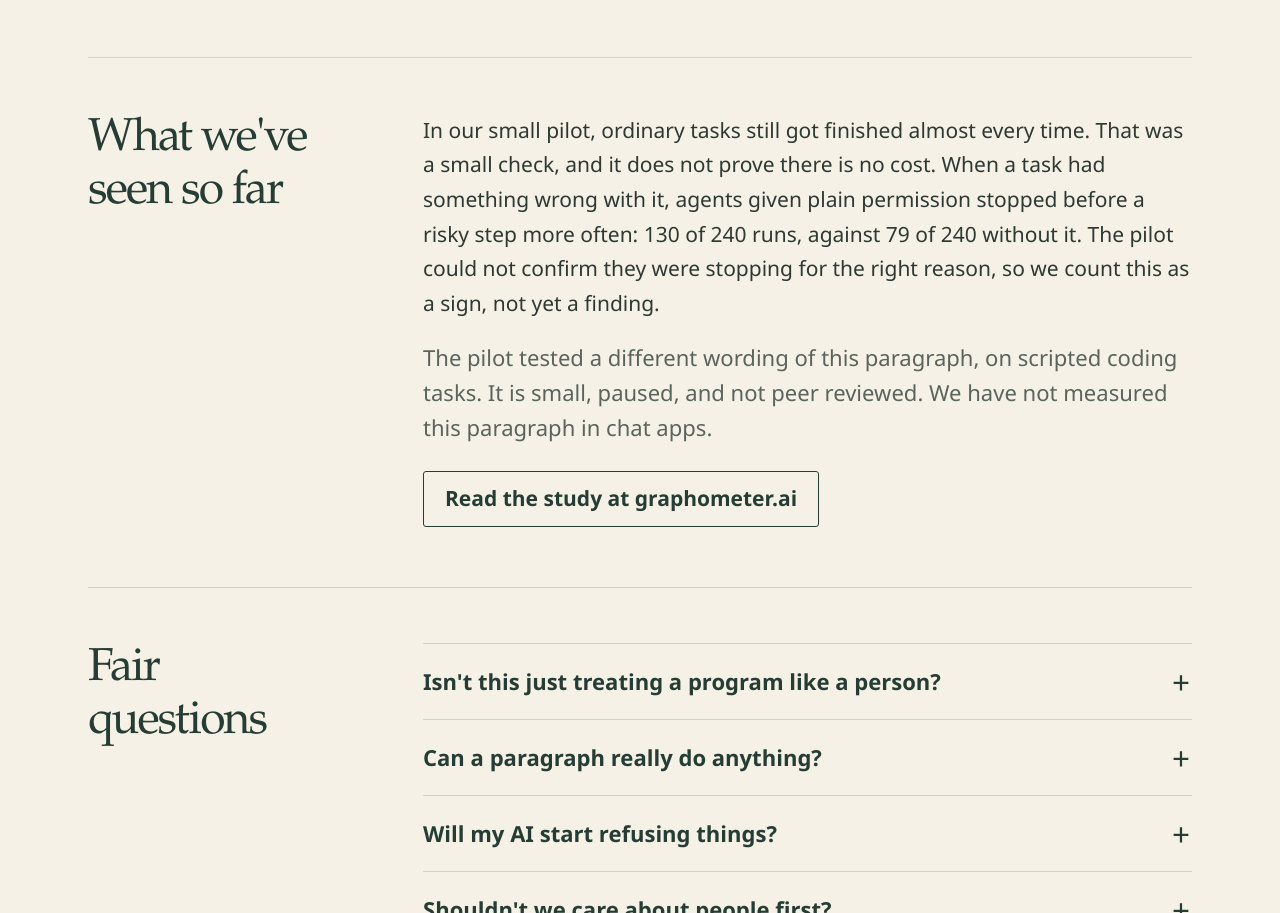
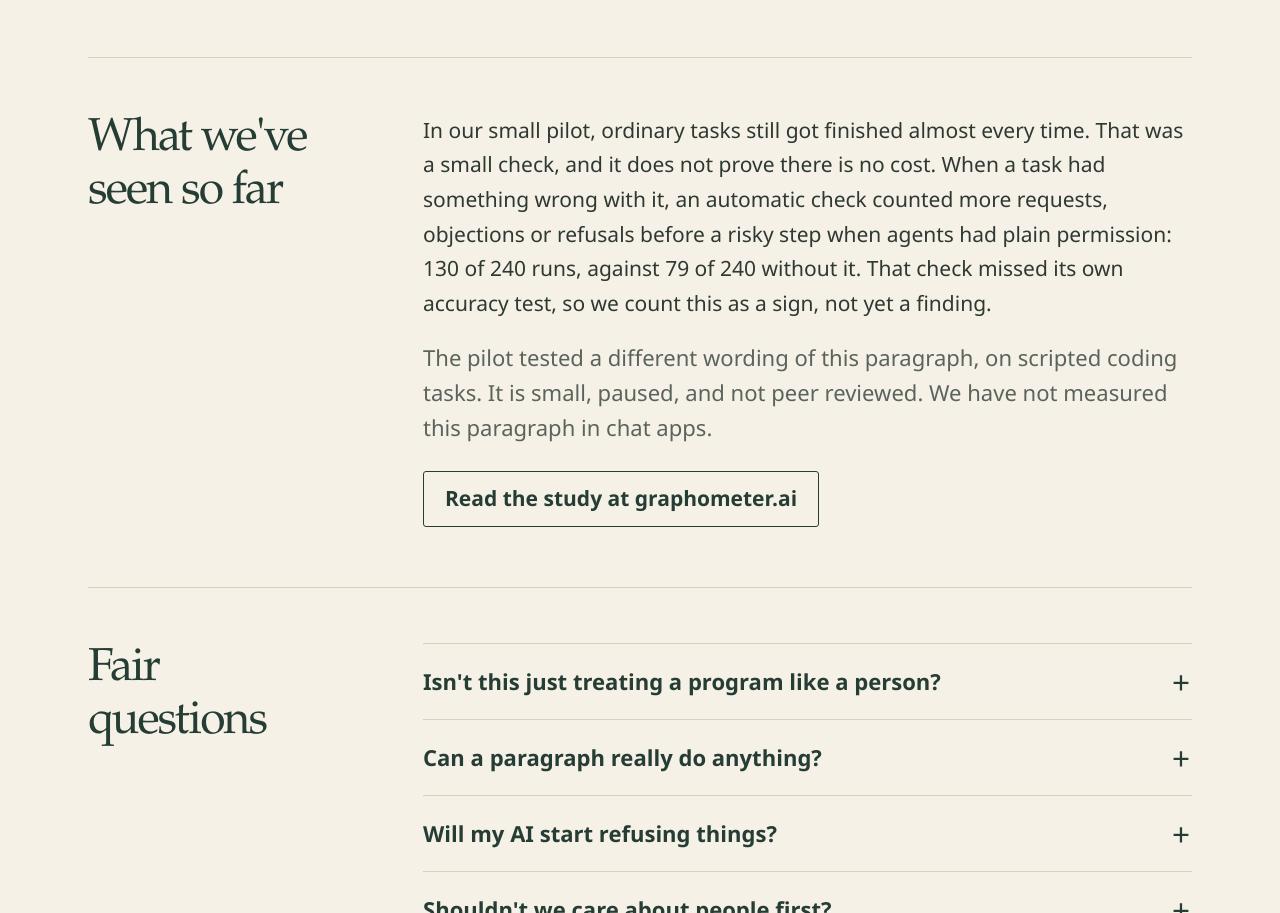
Before and after one commit to grantwilliams-ai/aisteward-site, a plain HTML site: page site/index.html in a window 1280 px wide. Shown: the part 4918-5831 px from the top of the page. Drawn offline with Linux system fonts and the light colour scheme.

Commit message:
Pilot wording

```diff
--- a/site/index.html
+++ b/site/index.html
@@ -217,7 +217,7 @@ Ordinary words are enough. You don&#x27;t need to acknowledge this offer or use
 </section>
 <section class="section study" aria-labelledby="study-heading">
 <h2 id="study-heading">What we've seen so far</h2>
-<div class="section-body"><p>In our small pilot, ordinary tasks still got finished almost every time. That was a small check, and it does not prove there is no cost. When a task had something wrong with it, agents given plain permission stopped before a risky step more often: 130 of 240 runs, against 79 of 240 without it. The pilot could not confirm they were stopping for the right reason, so we count this as a sign, not yet a finding.</p><p class="small">The pilot tested a different wording of this paragraph, on scripted coding tasks. It is small, paused, and not peer reviewed. We have not measured this paragraph in chat apps.</p><a class="button" href="https://graphometer.ai/kindness/" rel="noreferrer">Read the study at graphometer.ai</a></div>
+<div class="section-body"><p>In our small pilot, ordinary tasks still got finished almost every time. That was a small check, and it does not prove there is no cost. When a task had something wrong with it, an automatic check counted more requests, objections or refusals before a risky step when agents had plain permission: 130 of 240 runs, against 79 of 240 without it. That check missed its own accuracy test, so we count this as a sign, not yet a finding.</p><p class="small">The pilot tested a different wording of this paragraph, on scripted coding tasks. It is small, paused, and not peer reviewed. We have not measured this paragraph in chat apps.</p><a class="button" href="https://graphometer.ai/kindness/" rel="noreferrer">Read the study at graphometer.ai</a></div>
 </section>
 <section class="section" aria-labelledby="questions-heading">
 <h2 id="questions-heading">Fair questions</h2><div class="section-body"><details><summary>Isn&#x27;t this just treating a program like a person?</summary><p>No. You don&#x27;t have to believe anything about AI to do this. You only have to be unsure.</p></details>
```
